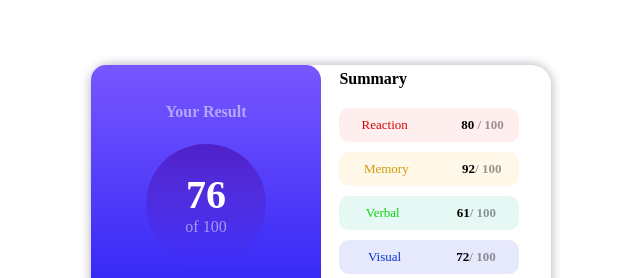
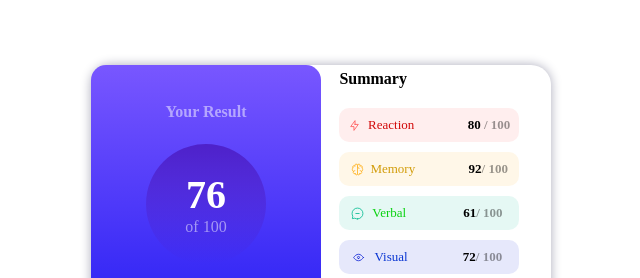
Before and after one commit to uyyalanaveen/result-summary, a plain HTML site: page index.html in a window 1280 px wide. Shown: the part 175-453 px from the top of the page, without its empty margins (319-959 px from the left). Drawn offline with Linux system fonts and the light colour scheme.

Commit message:
Update index.html

```diff
--- a/index.html
+++ b/index.html
@@ -37,26 +37,26 @@
      <p class="s">Summary</p>
 
       <div class="reaction">
-        <img src="./assets/images/icon-reaction.svg" alt="">
+        <img src="icon-reaction.svg" alt="">
         <p class="p1">Reaction</p>
         <p class="p2">80 <span>/ 100</span></p>
       </div>
 
       <div class="reaction1">
-        <img src="./assets/images/icon-memory.svg" alt="">
+        <img src="icon-memory.svg" alt="">
         <p class="p1">Memory</p>
         <p class="p2">92<span>/ 100</span></p>
 
       </div>
 
       <div class="reaction2">
-        <img src="./assets/images/icon-verbal.svg" alt="">
+        <img src="icon-verbal.svg" alt="">
         <p class="p1">Verbal</p>
         <p class="p2">61<span>/ 100</span></p>
       </div>
 
       <div class="reaction3">
-        <img src="./assets/images/icon-visual.svg" alt="">
+        <img src="icon-visual.svg" alt="">
         <p class="p1">Visual</p>
         <p class="p2">72<span>/ 100</span></p>
       </div>
```
